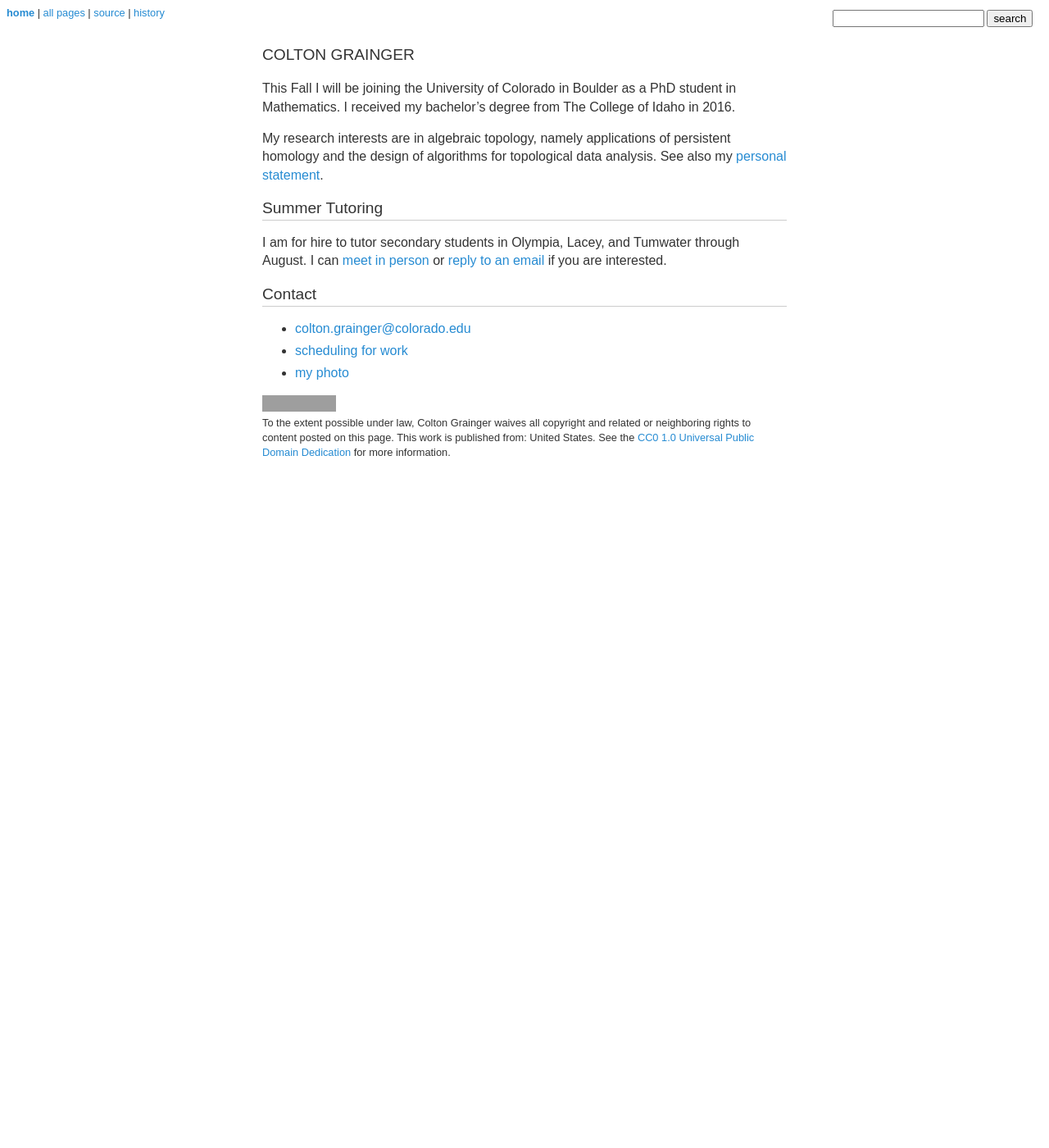
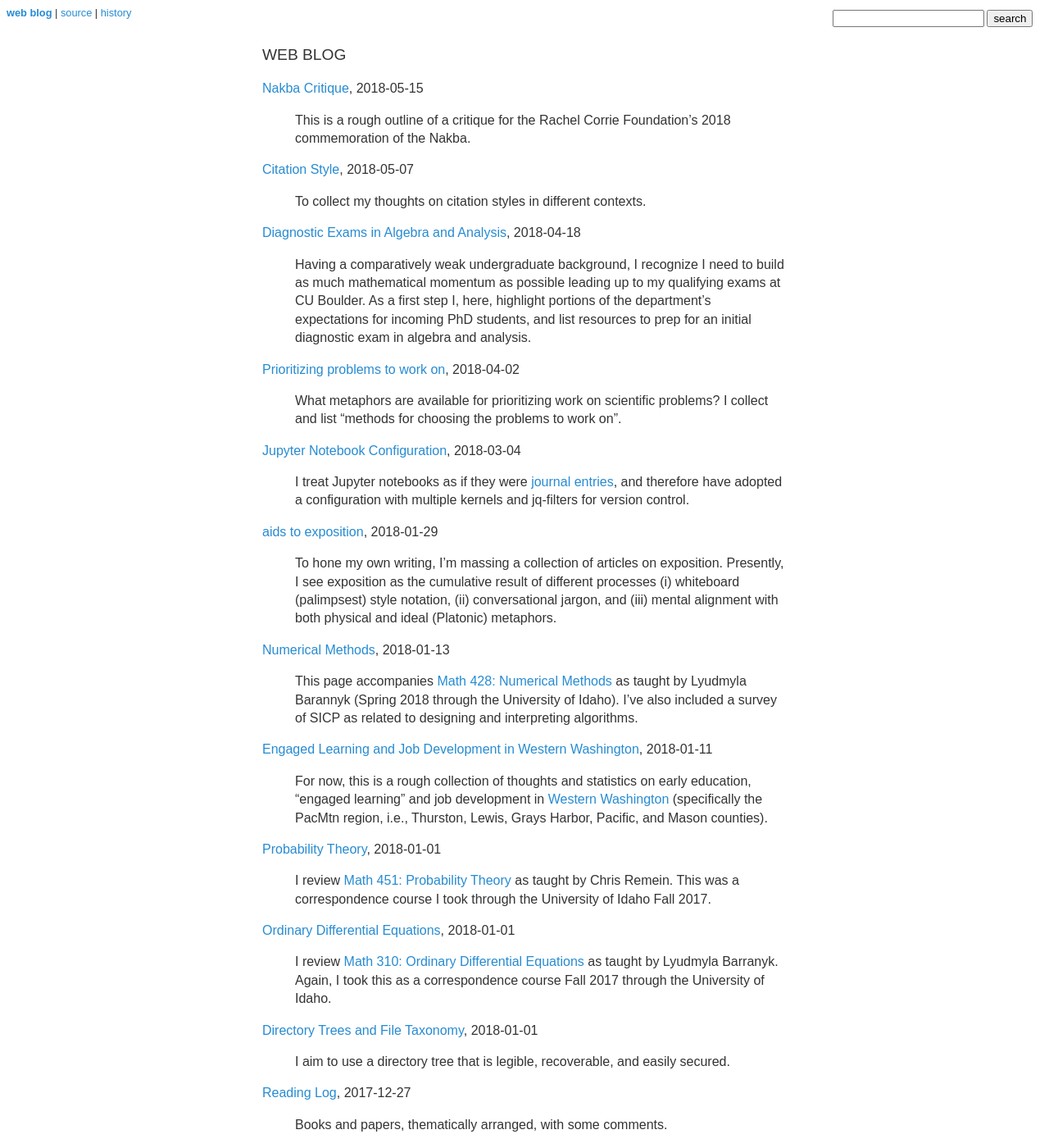
Before and after one commit to coltongrainger/blog, a Jekyll site: the page built from index.md, in a window 1280 px wide and 1400 px high. Shown: the whole window at 82% size. Built offline with Jekyll 4.4.1, drawn with Linux system fonts in a browser that asks for light colours; our own code applies the rules of GitHub Pages for plain Markdown files; some of the changed text lies outside the part shown; grey boxes are pictures that could not be loaded.

Commit message:
Begin blog refinements. Need quamash to be pure wiki.

```diff
--- a/_config.yml
+++ b/_config.yml
@@ -1,6 +1,6 @@
 theme: jekyll-theme-primer
-title: [Colton Grainger]
-description: [personal site]
+title: [Colton's weblog]
+description: []
 highlighter: rouge
 
 defaults:
--- a/_includes/foot.html
+++ b/_includes/foot.html
@@ -13,7 +13,7 @@
 This work is published from:
 <span property="vcard:Country" datatype="dct:ISO3166"
       content="US" about="coltongrainger.com">
-  United States</span>. See the <a href="https://creativecommons.org/publicdomain/zero/1.0/"> CC0 1.0 Universal Public Domain Dedication</a> for more information.
+  United States</span>. See the <a href="https://creativecommons.org/publicdomain/zero/1.0/">CC0 1.0 Universal Public Domain Dedication</a> for more information.
 </p>
 </footer>
 </div>
--- a/_layouts/post.html
+++ b/_layouts/post.html
@@ -4,11 +4,11 @@
   <h1> {{ page.title }} </h1>
   <dl id="yaml_header_data">
     {% if page.date != nil %}
-      <dt>created: {{ page.date | date: "%Y-%m-%d" }}</dt>
+      <dt>date: {{ page.date | date: "%Y-%m-%d" }}</dt>
     {% endif %}
 
     {% if page.modified != nil %}
-      <dt>revised: {{ page.modified }}</dt>
+      <dt>last modified: {{ page.modified }}</dt>
     {% endif %}
 
     {% if page.belief != nil %}
--- a/all-pages.md
+++ /dev/null
@@ -1,36 +0,0 @@
----
-title: all pages
-author: Colton Grainger
-order: 2
----
-
-<dl>
-  {% for post in site.posts %}
-      <dt>
-	<a href="{{ post.url }}">{{ post.title }}</a>, {{ post.date | date: "%Y-%m-%d" }}
-      </dt>
-      <dd>
-	{{ post.excerpt }}
-      </dd>
-  {% endfor %}
-</dl>
-
-## meta
-
-Right now I'm not using a tag cloud (doing so would be [premature optimization](http://wiki.c2.com/?PrematureOptimization)). That is, until I have momentum in a career/field of research, I see tags as a noncritical part of my writing. Analogously, from Knuth,
-> Programmers waste enormous amounts of time thinking about, or worrying about, the speed of noncritical parts of their programs, and these attempts at efficiency actually have a strong negative impact when debugging and maintenance are considered.
-
-For me, the "debugging and maintenance" is as revising and moving around old information. So no tag cloud.
-
-But, just to sketch an idea of what themes I *would like* to write on, here some exemplar tag clouds (all of which, I think, were carefully designed well after the initial seed to write for a general audience had germinated).
-
-[Matt Might](https://matt.might.net/articles/)'s tag cloud
-> Functional Programming; Graduate School; Productivity; iPhone, iPad, iPod; HOWTOs; Undergraduate Computer Science; Parsing; Compilation; Mathematics; Writing; Giving Presentations; Lambda Calculus; C; C++; Scheme; Racket; JavaScript; Swift; Python; Perl; Java; Scala; LaTeX; ML; SQL; Haskell; Scripting; Lambda; Apple; Unix; Web servers; Security; Hacks; Travel; Academia; Teaching; Science; Health; Gadgets; Gaming; Home Improvement; Rants
-
-[Jean Yang](http://jxyzabc.blogspot.com/)'s tag cloud
-> gender (48), life (47), women in science (37), academic advice (31), programming languages (29), programming (19), food (16), research (15), academic culture (14), travel (13), advice (9)
-
-a subset of the "math" prefixed [arXiv categories](https://arxiv.org/archive/math)[^order]
-> AG Algebraic Geometry, AT Algebraic Topology, CT Category Theory, CA Classical Analysis and ODEs, CV Complex Variables, DG Differential Geometry, DS Dynamical Systems, FA Functional Analysis, GN General Topology, GT Geometric Topology, HO History and Overview, KT K-Theory and Homology, LO Logic, MP Mathematical Physics, NT number theory, NA numerical Analysis, OC Optimization and Control, PR Probability, ST Statistics Theory, SG Symplectic Geometry
-
-[^order]: It might be fun to order these by asking: In which categories am I likely to find a related job after grad school? Mathematical Physics? Numerical Analysis? Statistics Theory? Optimization and Control?
--- a/index.md
+++ b/index.md
@@ -1,25 +1,15 @@
 ---
-title: home
+title: web blog
 author: Colton Grainger
-order: 1
-modified: 2018-06-18
-date: 2017-07-15
 ---
 
-# Colton Grainger
-
-This Fall I will be joining the University of Colorado in Boulder as a PhD student in Mathematics. I received my bachelor's degree from The College of Idaho in 2016.
-
-My research interests are in algebraic topology, namely applications of persistent homology and the design of algorithms for topological data analysis. See also my [personal statement](/personal-statement).
-
-## Summer Tutoring
-
-I am for hire to tutor secondary students in Olympia, Lacey, and Tumwater
-through August. I can [meet in person](https://meetme.so/coltongrainger) or [reply
-to an email](mailto:colton.grainger@colorado.edu) if you are interested.
-
-## Contact
-
-- [colton.grainger@colorado.edu](mailto:colton.grainger@colorado.edu)
-- [scheduling for work](https://meetme.so/coltongrainger)
-- [my photo](images/identification-photo.jpg)
+<dl>
+  {% for post in site.posts %}
+      <dt>
+	<a href="{{ post.url }}">{{ post.title }}</a>, {{ post.date | date: "%Y-%m-%d" }}
+      </dt>
+      <dd>
+	{{ post.excerpt }}
+      </dd>
+  {% endfor %}
+</dl>
```
Also changed, not shown: _includes/toc.html (line endings or trailing spaces), images/animal-magnetism.png (deleted), images/art-log/fomenko-melancholia.jpg (deleted), images/art-log/goncharova-rooster.jpg (deleted), images/art-log/millar-lesson-how-to-communicate.jpg (deleted), images/art-log/millar-pink-elephant.jpg (deleted), images/favicon.png (deleted), images/identification-photo.jpg (deleted), 2 other files.
